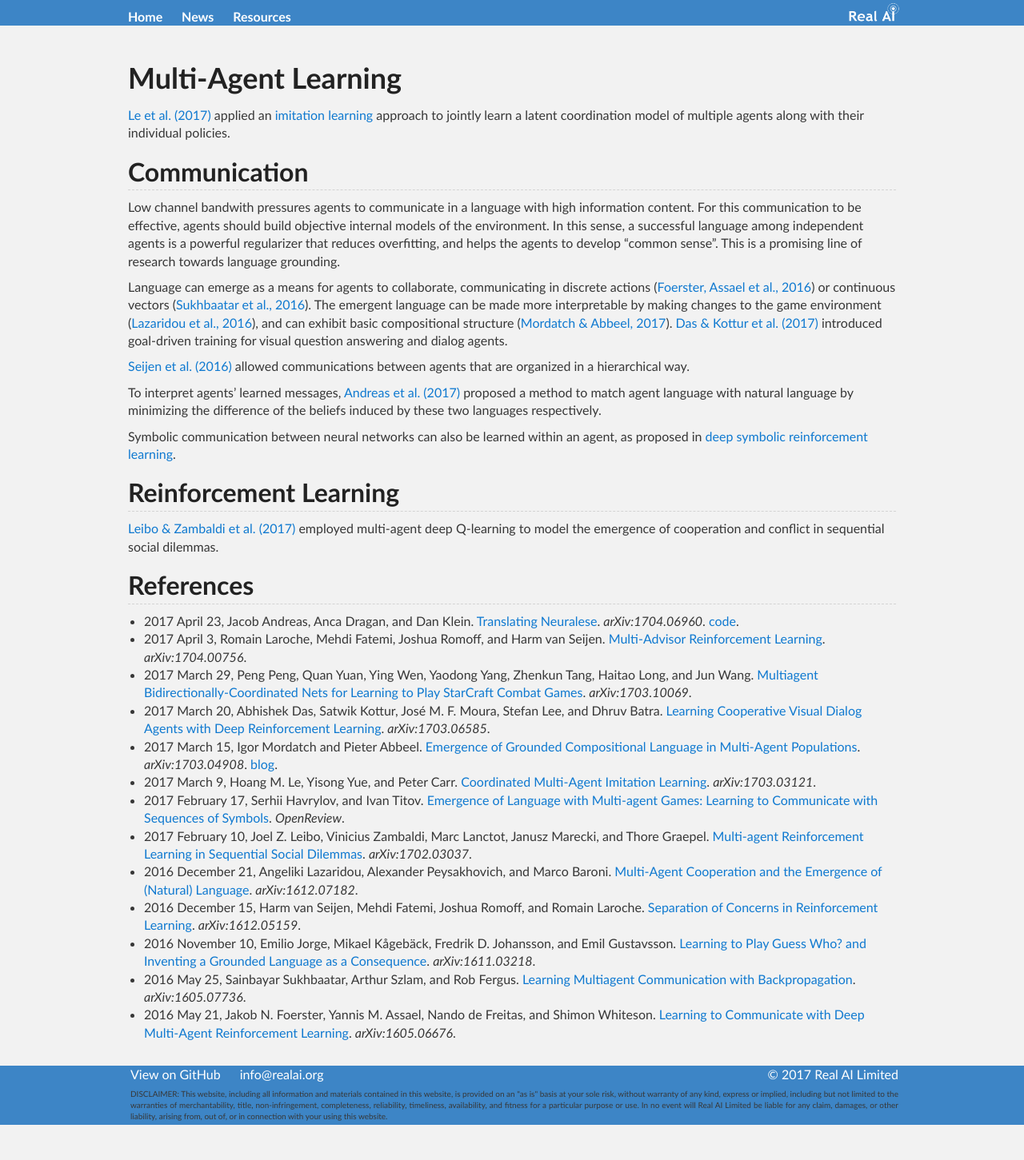
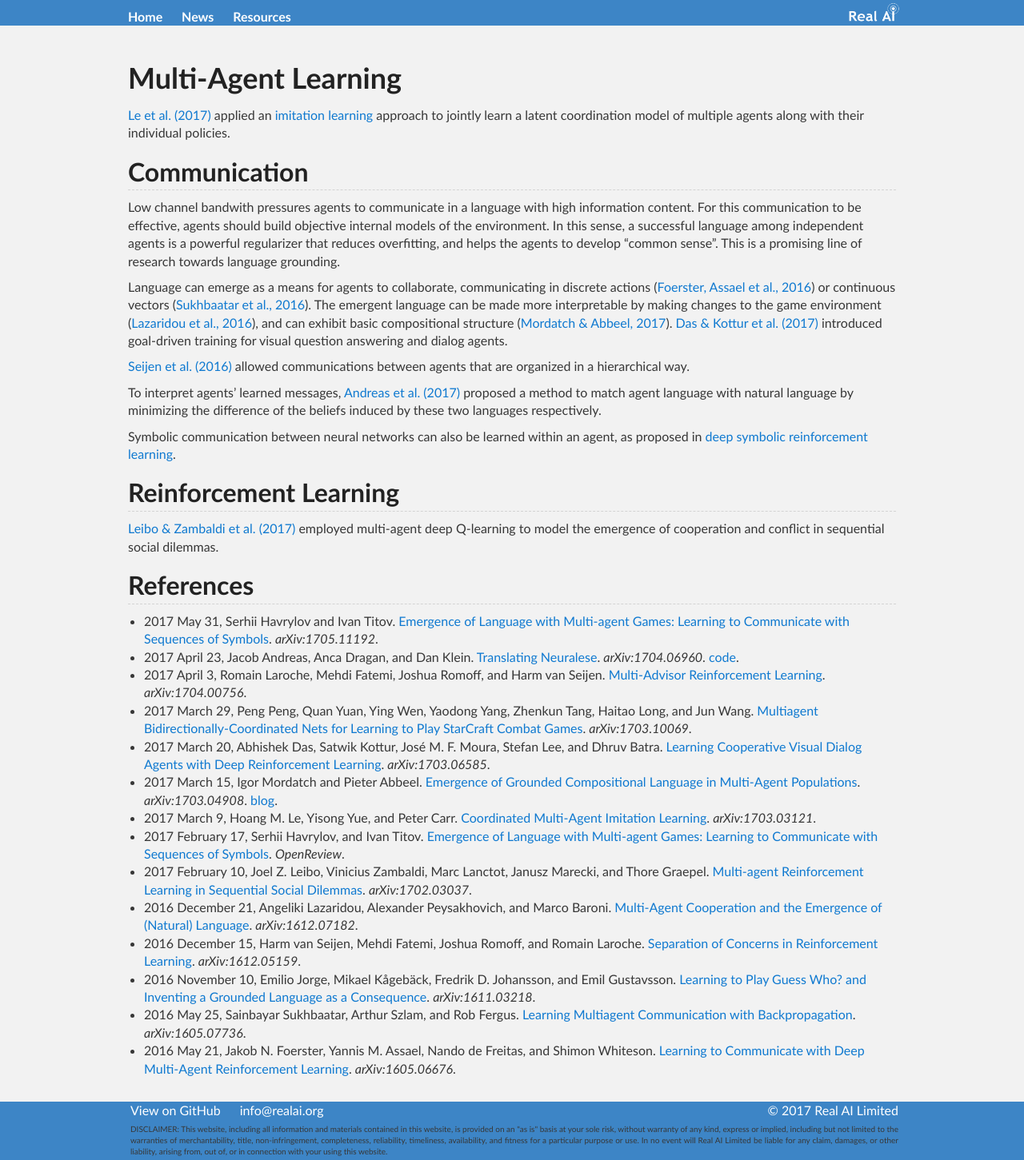
Before and after one commit to Tonywuhk/realai.org, a Jekyll site: the page built from multi-agent-learning.md, in a window 1280 px wide. Shown: the whole page at 80% size. Built offline with Jekyll 4.4.1, drawn with Linux system fonts in a browser that asks for light colours; our own code applies the rules of GitHub Pages for plain Markdown files; comment, search, counter and statistics services are not loaded; the repository's description, which GitHub fills in, is left out; before the commit the page ends 1407 px from its top, so only the background shows below that.

Commit message:
Update multi-agent-learning.md

```diff
--- a/multi-agent-learning.md
+++ b/multi-agent-learning.md
@@ -23,6 +23,7 @@ Symbolic communication between neural networks can also be learned within an age
 
 ## References
 
+* 2017 May 31, Serhii Havrylov and Ivan Titov. [Emergence of Language with Multi-agent Games: Learning to Communicate with Sequences of Symbols](https://arxiv.org/abs/1705.11192). *arXiv:1705.11192*.
 * 2017 April 23, Jacob Andreas, Anca Dragan, and Dan Klein. [Translating Neuralese](https://arxiv.org/abs/1704.06960). *arXiv:1704.06960*. [code](https://github.com/jacobandreas/neuralese).
 * 2017 April 3, Romain Laroche, Mehdi Fatemi, Joshua Romoff, and Harm van Seijen. [Multi-Advisor Reinforcement Learning](https://arxiv.org/abs/1704.00756). *arXiv:1704.00756*.
 * 2017 March 29, Peng Peng, Quan Yuan, Ying Wen, Yaodong Yang, Zhenkun Tang, Haitao Long, and Jun Wang. [Multiagent Bidirectionally-Coordinated Nets for Learning to Play StarCraft Combat Games](https://arxiv.org/abs/1703.10069). *arXiv:1703.10069*.
```
